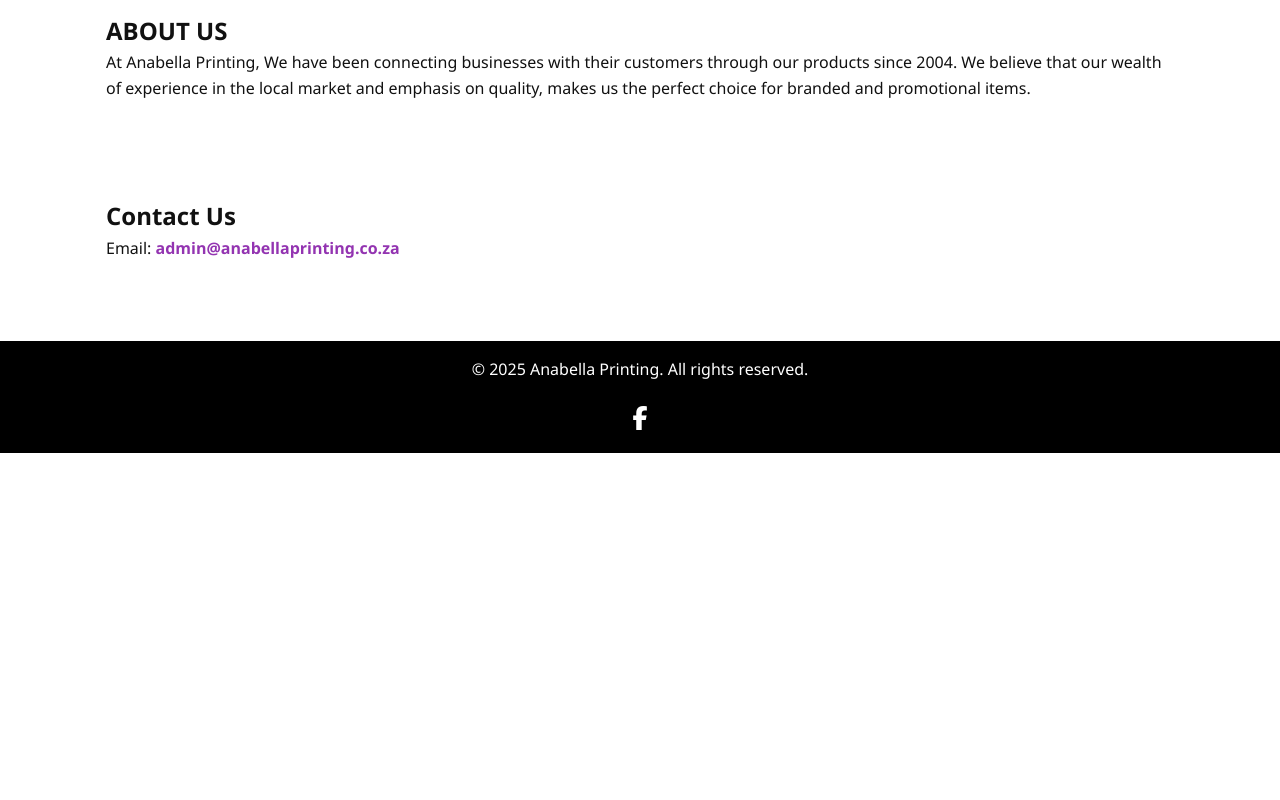
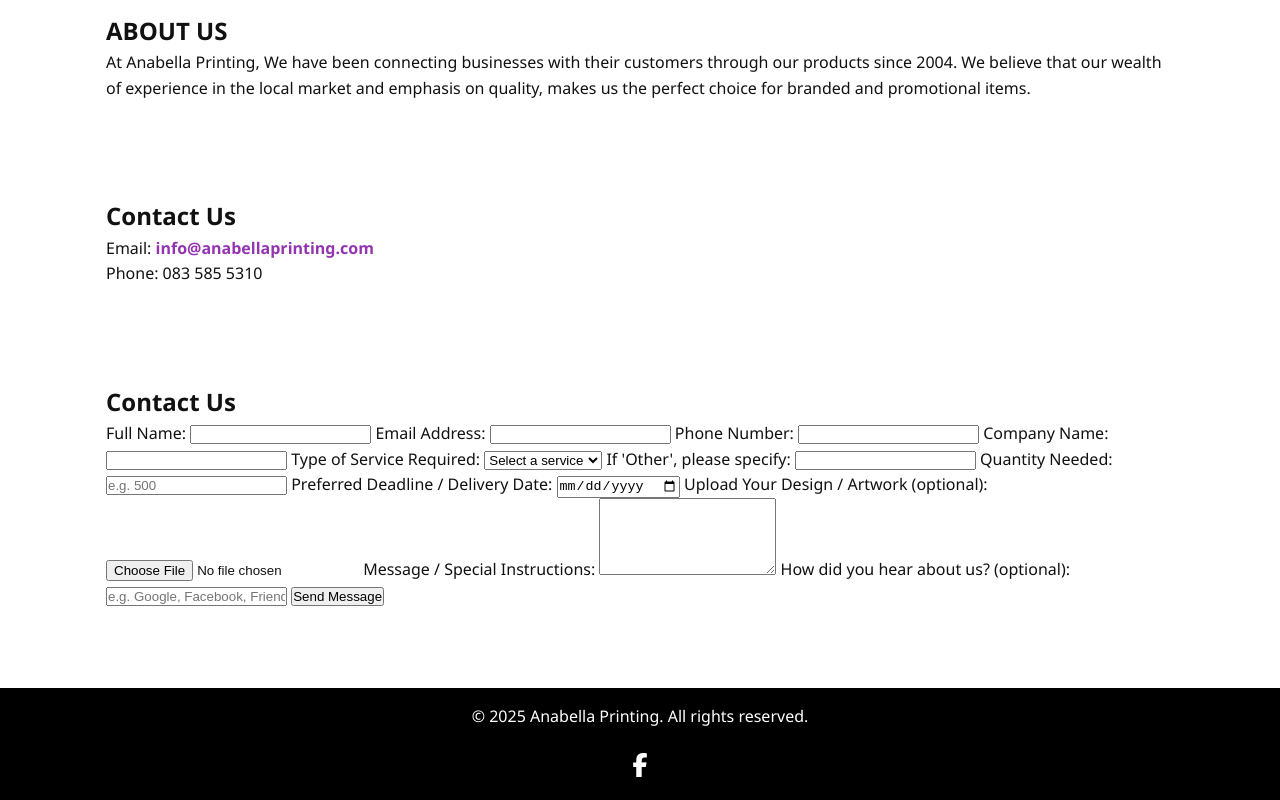
Before and after one commit to BuilderSite2025/Anabellaprinting, a plain HTML site: page index.html in a window 1280 px wide. Shown: the part 1317-2117 px from the top of the page. Before the commit the page ends 1770 px from the top, so only its background shows below. Drawn offline with Linux system fonts and the light colour scheme.

Commit message:
Update index.html

```diff
--- a/index.html
+++ b/index.html
@@ -103,9 +103,61 @@
 
   <section id="contact">
     <h2>Contact Us</h2>
-    <p>Email: <a href="mailto:Admin@anabellaprinting.co.za">admin@anabellaprinting.co.za</a></p>
+    <p>Email: <a href="mailto:info@anabellaprinting.co.za">info@anabellaprinting.com</a></p>
+    <p>Phone: 083 585 5310</p>
   </section>
 
+<section id="contact">
+    <h2>Contact Us</h2>
+    <form class="contact-form" action="https://formsubmit.co/admin@anabellaprinting.co.za" method="POST" enctype="multipart/form-data">
+      <input type="hidden" name="_captcha" value="false">
+      <input type="hidden" name="_next" value="https://www.anabellaprinting.co.za/thank-you.html">
+
+
+      <label for="full-name">Full Name:</label>
+      <input type="text" id="full-name" name="Full Name" required>
+
+      <label for="email">Email Address:</label>
+      <input type="email" id="email" name="Email Address" required>
+
+      <label for="phone">Phone Number:</label>
+      <input type="tel" id="phone" name="Phone Number">
+
+      <label for="company">Company Name:</label>
+      <input type="text" id="company" name="Company Name">
+
+      <label for="service">Type of Service Required:</label>
+      <select id="service" name="Service Type" required>
+        <option value="" disabled selected>Select a service</option>
+        <option value="Business Cards">Business Cards</option>
+        <option value="Flyers">Flyers</option>
+        <option value="Banners">Banners</option>
+        <option value="Custom T-Shirts">Custom T-Shirts</option>
+        <option value="Packaging">Packaging</option>
+        <option value="Other">Other</option>
+      </select>
+
+      <label for="other-service">If 'Other', please specify:</label>
+      <input type="text" id="other-service" name="Other Service Details">
+
+      <label for="quantity">Quantity Needed:</label>
+      <input type="text" id="quantity" name="Quantity Needed" placeholder="e.g. 500">
+
+      <label for="deadline">Preferred Deadline / Delivery Date:</label>
+      <input type="date" id="deadline" name="Preferred Deadline">
+
+      <label for="design">Upload Your Design / Artwork (optional):</label>
+      <input type="file" id="design" name="Design File" accept=".jpg,.jpeg,.png,.pdf,.ai,.eps,.svg">
+
+      <label for="message">Message / Special Instructions:</label>
+      <textarea id="message" name="Message / Special Instructions" rows="5" required></textarea>
+
+      <label for="referral">How did you hear about us? (optional):</label>
+      <input type="text" id="referral" name="Referral Source" placeholder="e.g. Google, Facebook, Friend">
+
+      <button type="submit">Send Message</button>
+    </form>
+  </section>
 
 <footer>
   <p>&copy; 2025 Anabella Printing. All rights reserved.</p>
```
